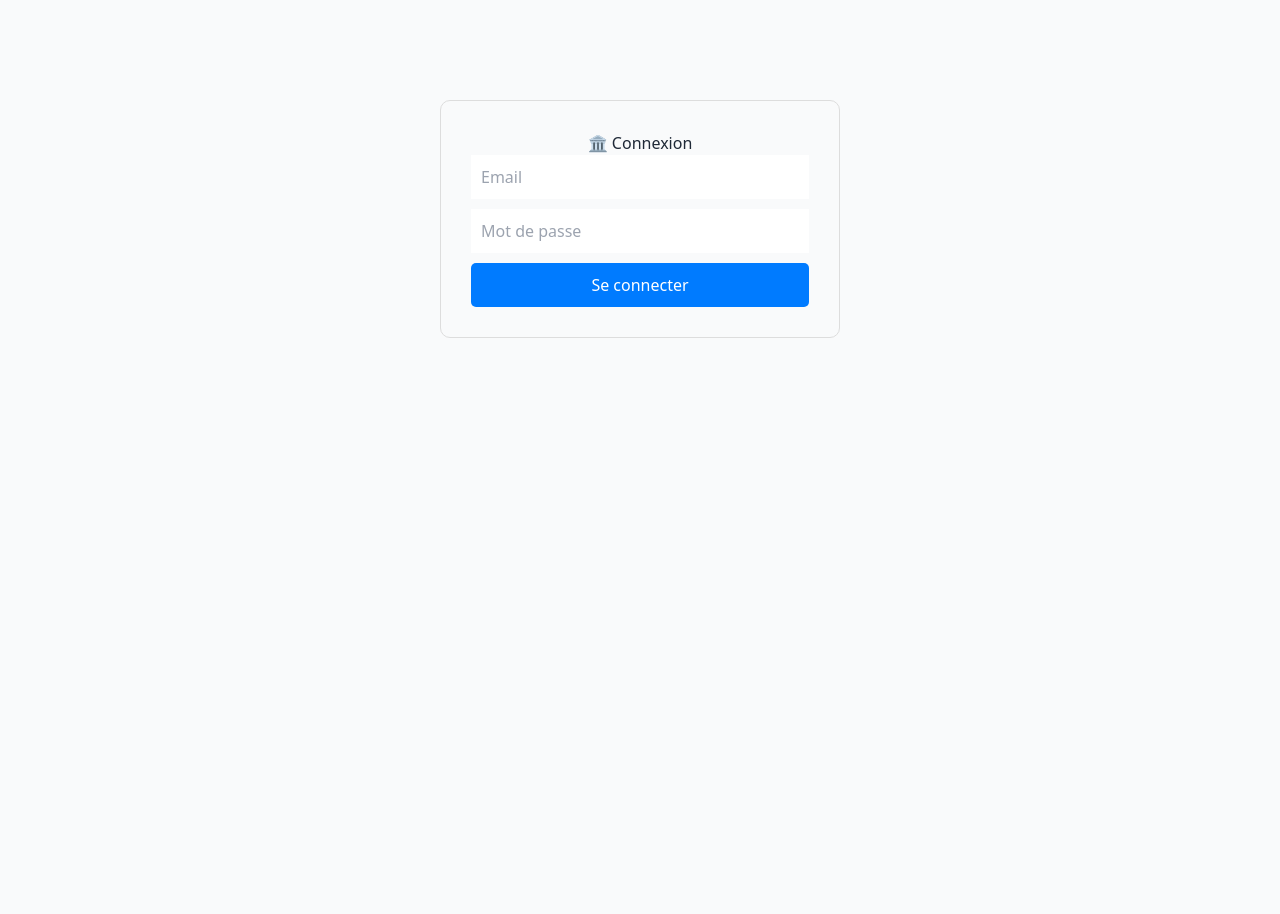
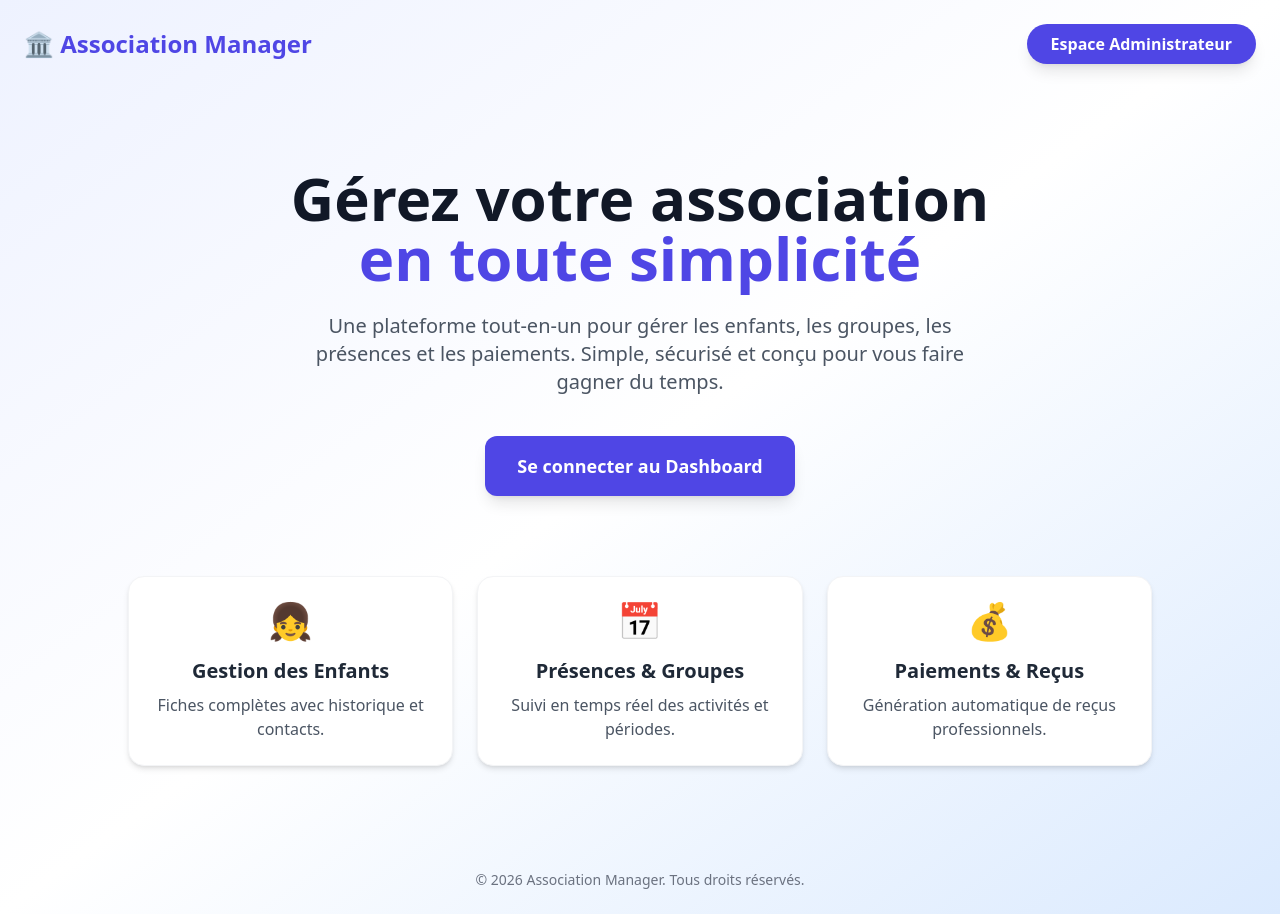
Before and after one commit to tawbahamdi2004-stack/association-app, a React app in the folder frontend/: page / in a window 1280 px wide. Before the commit this address led to /login. Before the commit the page ends 800 px from the top, so only its background shows below. Built offline with nearby package versions, Linux system fonts and the light colour scheme; no server answers; the HTML template or start-up script is replaced by a standard one.

Commit message:
Ajout site vitrine et modernisation UI

```diff
--- a/frontend/src/App.jsx
+++ b/frontend/src/App.jsx
@@ -2,6 +2,7 @@ import { BrowserRouter, Routes, Route, Navigate } from 'react-router-dom';
 import { AuthProvider, AuthContext } from './context/AuthContext';
 import { useContext } from 'react';
 import Login from './components/Login';
+import Landing from './components/Landing';
 import Dashboard from './components/Dashboard';
 import Enfants from './components/Enfants';
 import EnfantDetail from './components/EnfantDetail';
@@ -21,8 +22,9 @@ function App() {
     <AuthProvider>
       <BrowserRouter>
         <Routes>
+          <Route path="/" element={<Landing />} />
           <Route path="/login" element={<Login />} />
-          <Route path="/" element={<ProtectedRoute><Dashboard /></ProtectedRoute>} />
+          <Route path="/dashboard" element={<ProtectedRoute><Dashboard /></ProtectedRoute>} />
           <Route path="/enfants" element={<ProtectedRoute><Enfants /></ProtectedRoute>} />
           <Route path="/enfants/:id" element={<ProtectedRoute><EnfantDetail /></ProtectedRoute>} />
           <Route path="/groupes" element={<ProtectedRoute><Groupes /></ProtectedRoute>} />
--- /dev/null
+++ b/frontend/src/components/Landing.jsx
@@ -0,0 +1,60 @@
+import { useNavigate } from 'react-router-dom';
+
+export default function Landing() {
+  const navigate = useNavigate();
+
+  return (
+    <div className="min-h-screen bg-gradient-to-br from-indigo-50 via-white to-blue-100">
+      {/* Barre de navigation */}
+      <nav className="w-full p-6 flex justify-between items-center max-w-7xl mx-auto">
+        <h1 className="text-2xl font-bold text-indigo-600 flex items-center gap-2">
+          🏛️ Association Manager
+        </h1>
+        <button
+          onClick={() => navigate('/login')}
+          className="px-6 py-2 bg-indigo-600 text-white rounded-full font-semibold hover:bg-indigo-700 transition-all shadow-lg hover:shadow-xl"
+        >
+          Espace Administrateur
+        </button>
+      </nav>
+
+      {/* Contenu principal */}
+      <main className="flex flex-col items-center justify-center text-center px-4 py-20">
+        <h2 className="text-5xl md:text-6xl font-extrabold text-gray-900 mb-6 leading-tight">
+          Gérez votre association <br/>
+          <span className="text-indigo-600">en toute simplicité</span>
+        </h2>
+        <p className="text-xl text-gray-600 max-w-2xl mb-10">
+          Une plateforme tout-en-un pour gérer les enfants, les groupes, les présences et les paiements.
+          Simple, sécurisé et conçu pour vous faire gagner du temps.
+        </p>
+
+        <button
+          onClick={() => navigate('/login')}
+          className="px-8 py-4 bg-indigo-600 text-white text-lg rounded-xl font-semibold hover:bg-indigo-700 transition-all shadow-lg hover:shadow-indigo-500/30"
+        >
+          Se connecter au Dashboard
+        </button>
+
+        {/* Cartes de fonctionnalités */}
+        <div className="grid md:grid-cols-3 gap-6 mt-20 max-w-5xl w-full">
+          {[
+            { icon: '👧', title: 'Gestion des Enfants', desc: 'Fiches complètes avec historique et contacts.' },
+            { icon: '📅', title: 'Présences & Groupes', desc: 'Suivi en temps réel des activités et périodes.' },
+            { icon: '💰', title: 'Paiements & Reçus', desc: 'Génération automatique de reçus professionnels.' }
+          ].map((item, index) => (
+            <div key={index} className="bg-white p-6 rounded-2xl shadow-md hover:shadow-xl transition-all border border-gray-100">
+              <div className="text-4xl mb-4">{item.icon}</div>
+              <h3 className="text-xl font-bold text-gray-800 mb-2">{item.title}</h3>
+              <p className="text-gray-600">{item.desc}</p>
+            </div>
+          ))}
+        </div>
+      </main>
+
+      <footer className="text-center p-6 text-gray-500 text-sm">
+        © 2026 Association Manager. Tous droits réservés.
+      </footer>
+    </div>
+  );
+}
```
